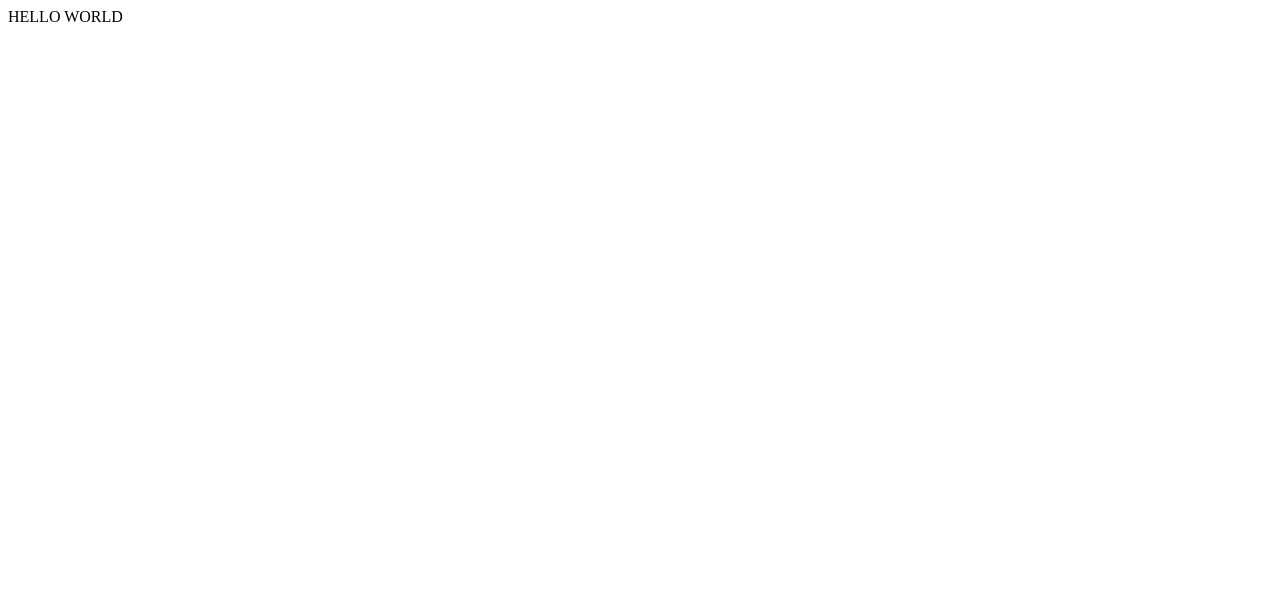
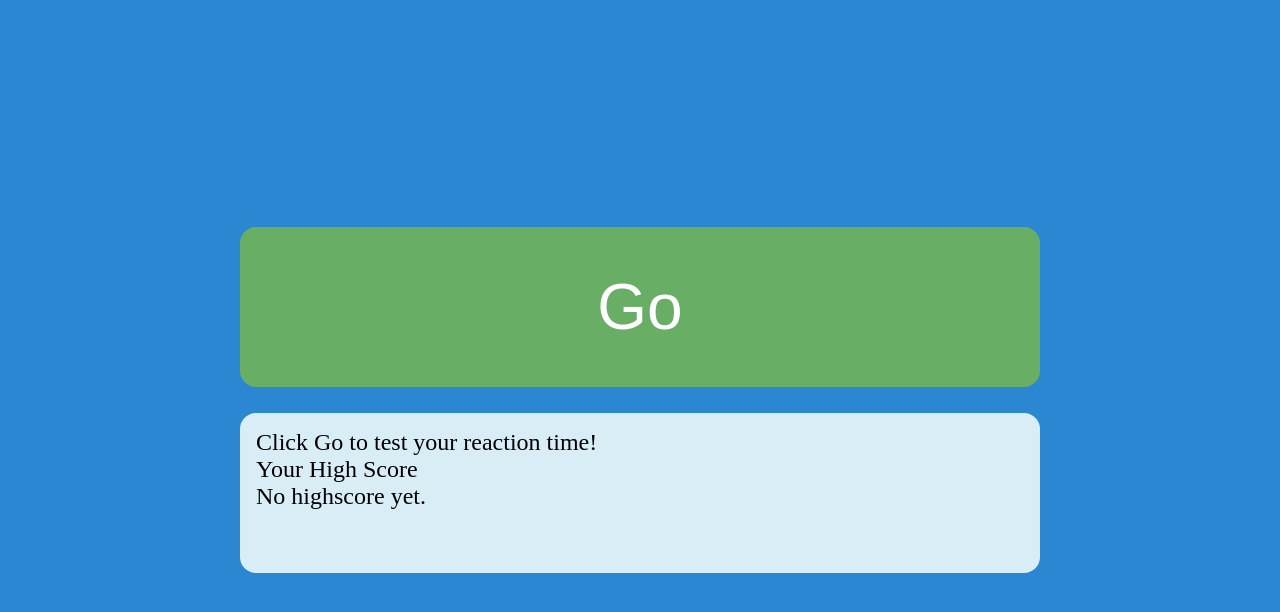
Before and after one commit to aayushbatra02/reaction-time, a Vue app: page / in a window 1280 px wide. Shown: the top 612 px of the page. Built offline with nearby package versions, Linux system fonts and the light colour scheme.

Commit message:
layout of reaction game

```diff
--- a/src/App.vue
+++ b/src/App.vue
@@ -1,11 +1,53 @@
 <template>
-  HELLO WORLD
+  <div id="container">
+    <go-stop-button :buttonType="buttonType" @changeButton="changeButton"></go-stop-button>
+    <result-component :buttonType="buttonType"></result-component>
+  </div>
 </template>
 
 <script>
+import GoStopButton from "./components/GoStopButton";
+import ResultComponent from './components/ResultComponent.vue';
 
+export default {
+  components: { GoStopButton, ResultComponent },
+  data() {
+    return {
+      buttonType: "Go",
+    };
+  },
+  methods:{
+    changeButton(){
+      this.buttonType =  this.buttonType === 'Go' ? 'Stop' : 'Go';
+    }
+  }
+};
 </script>
 
 <style>
+* {
+  margin: 0;
+  padding: 0;
+  box-sizing: border-box;
+}
 
+#container{
+  width: 100vw;
+  height: 100vh;
+  background-color: #2B87D1;
+  display: flex;
+  justify-content: center;
+  align-items: center;
+  flex-direction: column;
+  gap: 2vw;
+}
 </style>
+
+
+<!-- colors: {
+  blue: "#2B87D1",
+  green: "#68AE64",
+  skyBlue: "#D9EDF7",
+  darkGreen: "#008000",
+  red: "#C86A67",
+}, -->
--- /dev/null
+++ b/src/components/GoStopButton.vue
@@ -0,0 +1,28 @@
+<template>
+  <button
+    :style="[buttonType === 'Stop' ? { backgroundColor: '#C86A67' } : null]"
+    @click="$emit(`changeButton`)"
+  >
+    {{ buttonType }}
+  </button>
+</template>
+
+<script>
+export default {
+  props: ["buttonType"],
+  emits:["changeButton"],
+};
+</script>
+
+<style scoped>
+button {
+  background-color: #68ae64;
+  color: white;
+  border: none;
+  font-size: 4rem;
+  width: 50rem;
+  height: 10rem;
+  border-radius: 1rem;
+  cursor: pointer;
+}
+</style>
--- /dev/null
+++ b/src/components/ResultComponent.vue
@@ -0,0 +1,40 @@
+<template>
+  <div id="result">
+    <div>{{ message }}</div>
+    <div id="score">
+      <div>Your High Score</div>
+      <div>No highscore yet.</div>
+    </div>
+  </div>
+</template>
+
+<script>
+export default {
+  data() {
+    return {
+      message: "Click Go to test your reaction time!",
+    };
+  },
+  props: ["buttonType"],
+  updated() {
+    this.message =
+      this.buttonType === "Go"
+        ? "Click Go to test your reaction time!"
+        : "Pay attention. Click stop when the color changes.";
+
+  },
+};
+</script>
+
+<style scoped>
+#result {
+  background-color: #d9edf7;
+  color: black;
+  border: none;
+  font-size: 1.5rem;
+  width: 50rem;
+  height: 10rem;
+  border-radius: 1rem;
+  padding: 1rem;
+}
+</style>
```
